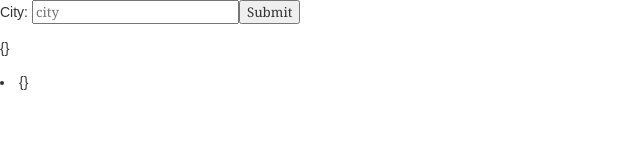
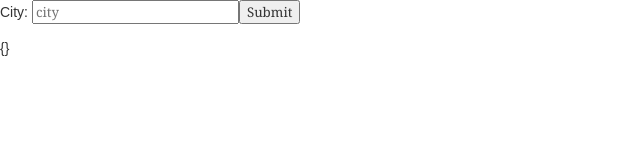
Before and after one commit to dna94/travel-tools, an Angular app: page /weather in a window 1280 px wide. Shown: the top 160 px of the page, without its empty margins (0-640 px from the left). Built offline with nearby package versions, Linux system fonts and the light colour scheme.

Commit message:
Polished Weather

```diff
--- a/src/app/pages/weather/weather.component.html
+++ b/src/app/pages/weather/weather.component.html
@@ -5,7 +5,6 @@
     </form>
 </div>
 
-<div *ngIf="weatherJSON">
+<div *ngIf="weatherJSON != {}">
     <pre id="json">{{weatherJSON | json}}</pre>
-    <li>{{weatherJSON | json}}</li>
 </div>
```
